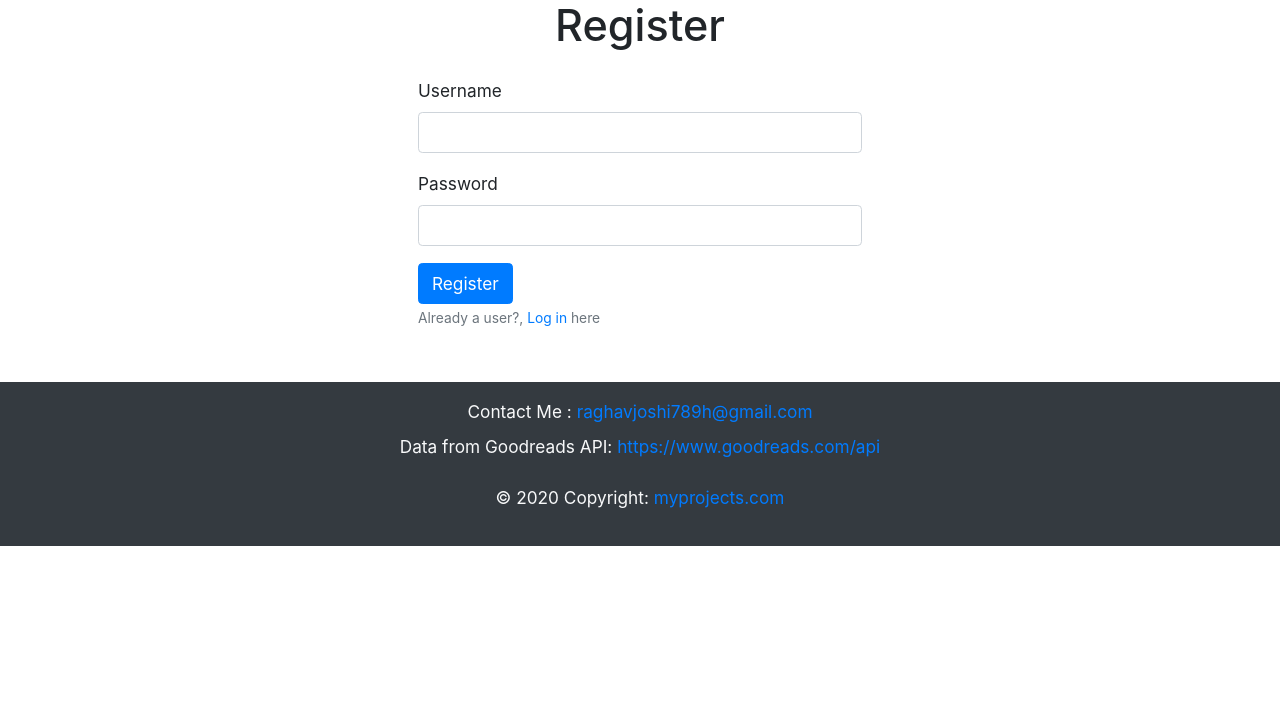
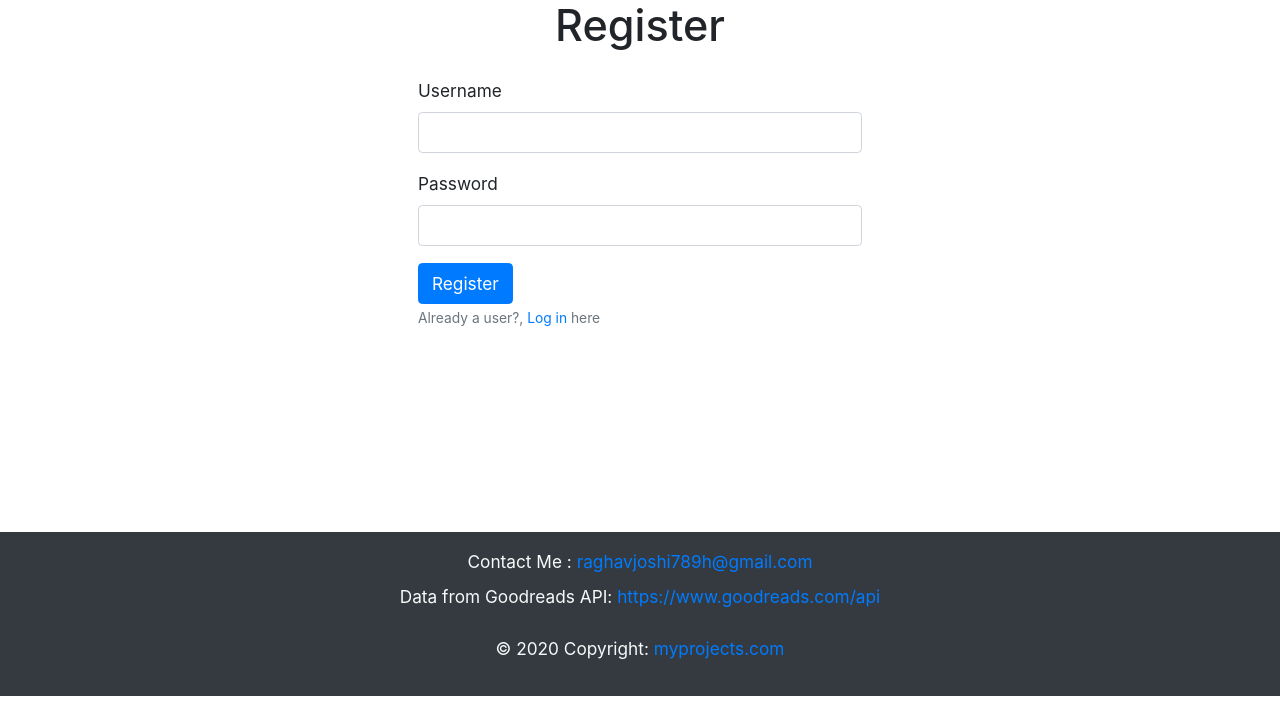
Before and after one commit to J-Raghav/book-ratings, a Flask app: page /register in a window 1280 px wide. Shown: the part 86-800 px from the top of the page. Run offline with Flask 2, Linux system fonts and the light colour scheme; some libraries are stand-ins or nearby versions.

Commit message:
Fixed some minor problems

```diff
--- a/static/css/master.css
+++ b/static/css/master.css
@@ -17,6 +17,19 @@ h3{
 article .card{
   padding:1px;
 }
+article .card-header a{
+  display: table-cell;
+  vertical-align: middle;
+  height:3rem;
+}
+
+article .card-header:hover{
+  outline: #17a2b8 solid 2px;
+}
+article .card-header:hover a{
+  color: #17a2b8;
+  text-decoration: none;
+}
 nav a,.card a{
   color: white;
 }
@@ -30,18 +43,8 @@ nav a:hover{
   height:90%;
   overflow: none;
 }
-article .card-header a{
-  display: table-cell;
-  vertical-align: middle;
-  height:3rem;
-}
-
-article .card-header:hover{
-  outline: #17a2b8 solid 2px;
-}
-article .card-header:hover a{
-  color: #17a2b8;
-  text-decoration: none;
+.main-cont{
+  min-height: 60vh;
 }
 
 @media only screen and (min-width: 567px) {
--- a/templates/layout.html
+++ b/templates/layout.html
@@ -35,10 +35,12 @@
       </div>
     </nav>
 
-    {% block content%}
 
-    {% endblock %}
+    <div class='main-cont'>
+      {% block content%}
 
+      {% endblock %}
+    </div>
 
     <footer class="container-fluid bg-dark text-light page-footer font-small mt-5 p-2">
       <div class="text-center my-2">
```
